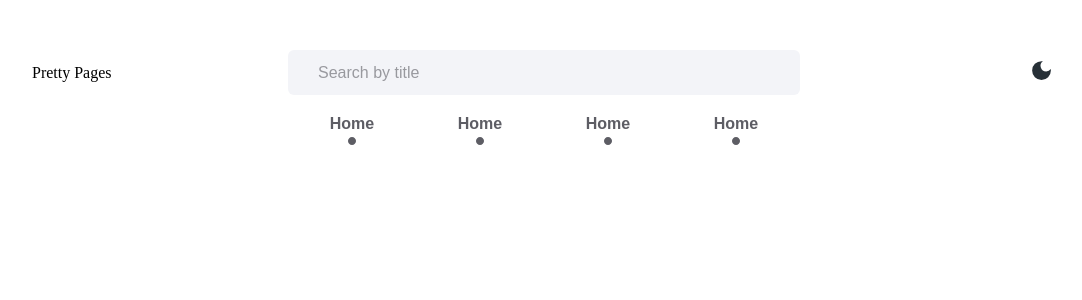
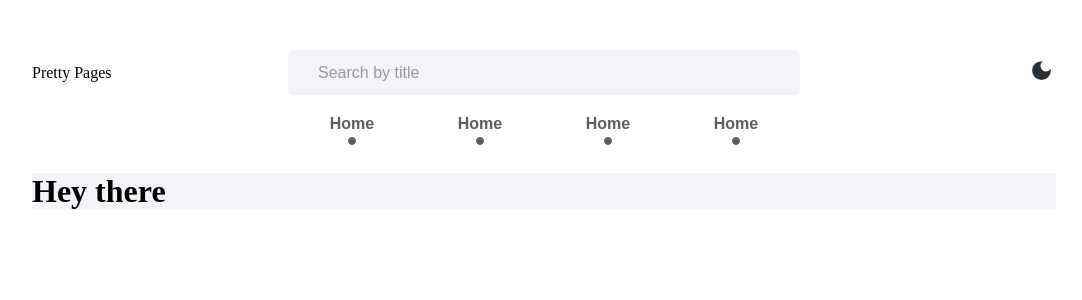
Before and after one commit to mudithatharuka/Pretty-Pages, a React (Create React App) app: page / in a window 1280 px wide. Shown: the top 300 px of the page, without its empty margins (96-1178 px from the left). Built offline with nearby package versions, Linux system fonts and the light colour scheme.

Commit message:
content component was initiated

```diff
--- a/src/App.js
+++ b/src/App.js
@@ -1,5 +1,6 @@
 import { useState } from "react";
 import "./App.css";
+import Content from "./collections/Content";
 import Header from "./collections/Header";
 
 function App() {
@@ -8,6 +9,7 @@ function App() {
   return (
     <div className={`App App-${theme}`}>
       <Header theme={theme} setTheme={setTheme} />
+      <Content theme={theme} />
     </div>
   );
 }
--- /dev/null
+++ b/src/collections/Content.js
@@ -0,0 +1,12 @@
+import React from "react";
+import "./styles/Content.css";
+
+const Content = ({ theme }) => {
+  return (
+    <div className={`Content Content-${theme}`}>
+      <h1>Hey there</h1>
+    </div>
+  );
+};
+
+export default Content;
--- /dev/null
+++ b/src/collections/styles/Content.css
@@ -0,0 +1,8 @@
+@import "../../Theme.css";
+
+.Content-light {
+  background-color: var(--secondaryLight);
+}
+.Content-dark {
+  background-color: var(--secondaryDark);
+}
```
